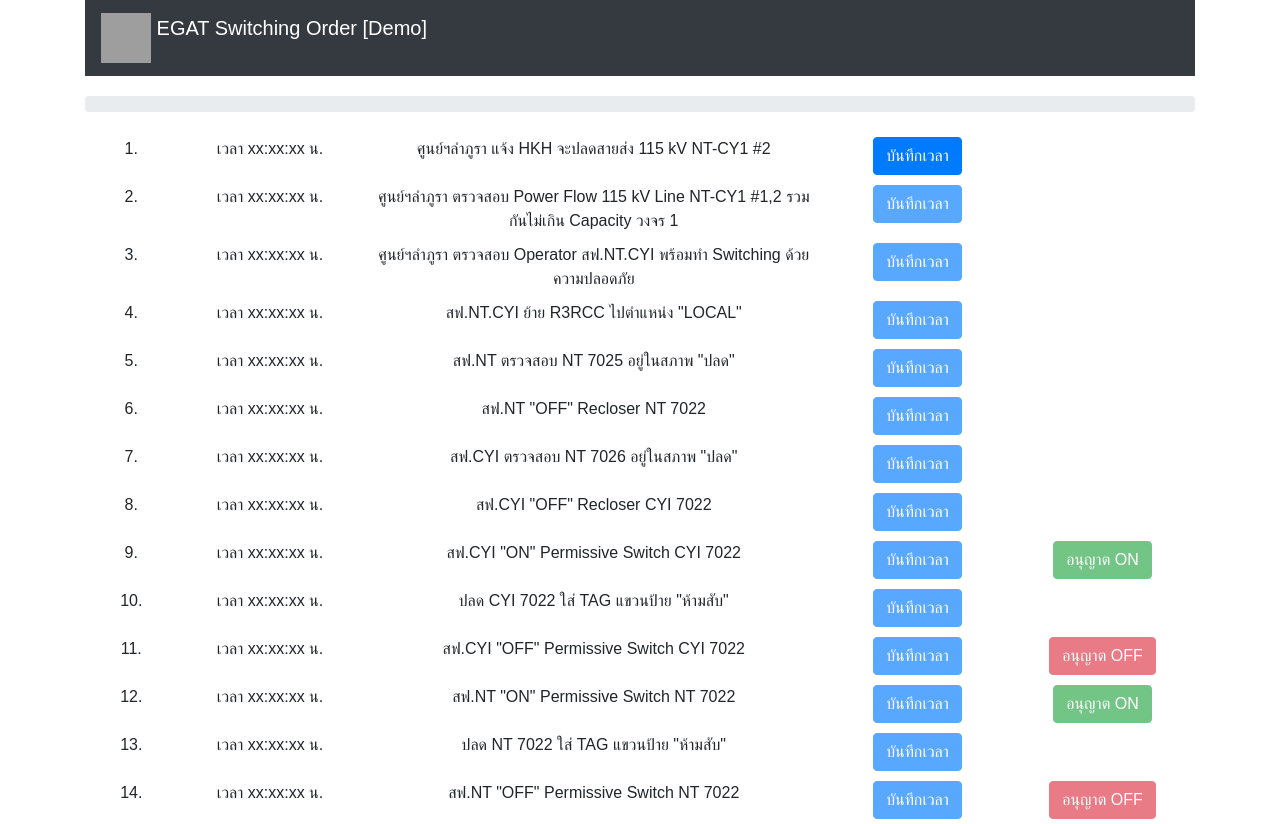
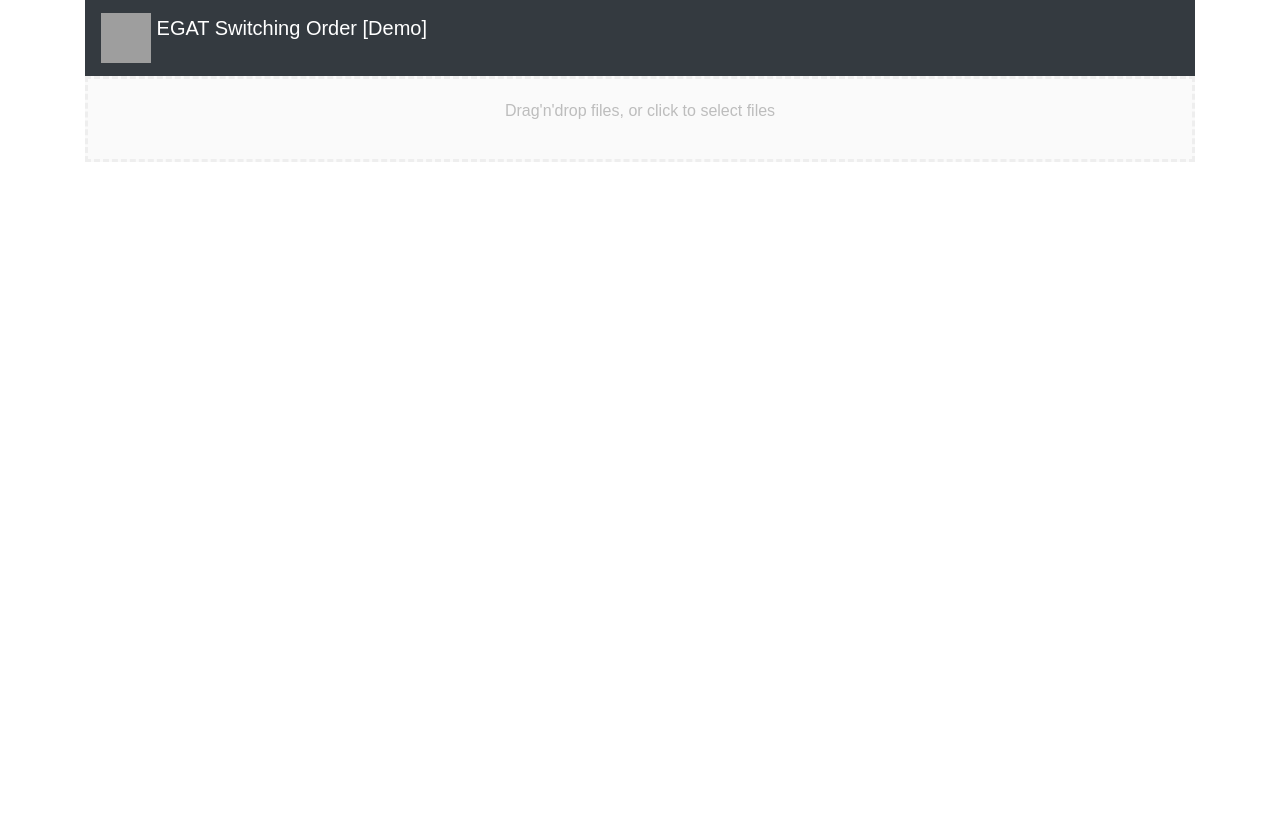
Before and after one commit to ruslylove/egat-so, a React (Create React App) app: page / in a window 1280 px wide. After the commit the page ends 800 px from the top, so only its background shows below. Built offline with nearby package versions, Linux system fonts and the light colour scheme; grey boxes are pictures that could not be loaded.

Commit message:
add file uploder

```diff
--- a/src/App.js
+++ b/src/App.js
@@ -6,16 +6,24 @@
 import Navbar from "react-bootstrap/Navbar";
 
 import "./styles.css";
+import FileUploader from "./components/FileUploader";
 
 export default function App() {
   const [current, setCurrent] = useState(0);
   const [time, setTime] = useState([]);
+  const [swo, setSwo] = useState();
 
   const getTime = () => {
     let now = new Date().toLocaleTimeString("th-TH");
     setTime([...time, now]);
     setCurrent(current + 1);
   };
+
+  const handleUpload = (content) => {
+    setSwo(JSON.parse(content));
+  };
+
+  //console.log(swo);
 
   //console.log(time);
 
@@ -34,12 +42,16 @@
             EGAT Switching Order [Demo]
           </Navbar.Brand>
         </Navbar>
+        <FileUploader onUpload={handleUpload} />
+        {swo && (
           <ProgressBar
-          animated={current < Switch.orders.length}
-          now={100 * (current / Switch.orders.length)}
+            animated={current < swo.orders.length}
+            now={100 * (current / swo.orders.length)}
             style={{ marginTop: "20px", marginBottom: "20px" }}
           />
-        {Switch.orders.map((m, i) => (
+        )}
+        {swo &&
+          swo.orders.map((m, i) => (
             <Order
               key={i}
               index={i + 1}
--- /dev/null
+++ b/src/components/FileUploader.jsx
@@ -0,0 +1,38 @@
+import React, { useState } from "react";
+import "../styles.css";
+
+import Dropzone from "react-dropzone";
+
+export default function FileUploader(props) {
+  const [fileNames, setFileNames] = useState([]);
+  const handleDrop = (acceptedFiles) => {
+    setFileNames(acceptedFiles.map((file) => file.name));
+    var reader = new FileReader();
+    reader.onload = function (e) {
+      var contents = e.target.result;
+      //console.log(contents);
+      props.onUpload(contents);
+    };
+    reader.readAsText(acceptedFiles[0]);
+  };
+  return (
+    <div>
+      <Dropzone onDrop={handleDrop}>
+        {({ getRootProps, getInputProps }) => (
+          <div {...getRootProps({ className: "dropzone" })}>
+            <input {...getInputProps()} />
+            <p>Drag'n'drop files, or click to select files</p>
+          </div>
+        )}
+      </Dropzone>
+      {fileNames.length===1 && <div>
+        <strong>Files:</strong>
+        <ul>
+          {fileNames.map((fileName) => (
+            <li key={fileName}>{fileName}</li>
+          ))}
+        </ul>
+      </div>}
+    </div>
+  );
+}
--- a/src/js/switching_order.js
+++ /dev/null
@@ -1,72 +0,0 @@
-var sw = {
-  orders: [
-    {
-      type: "common",
-      message: "ศูนย์ฯลำภูรา แจ้ง HKH จะปลดสายส่ง 115 kV NT-CY1 #2"
-    },
-    {
-      type: "common",
-      message:
-        "ศูนย์ฯลำภูรา ตรวจสอบ Power Flow 115 kV Line NT-CY1 #1,2 รวมกันไม่เกิน Capacity วงจร 1"
-    },
-    {
-      type: "common",
-      message:
-        "ศูนย์ฯลำภูรา ตรวจสอบ Operator สฟ.NT.CYI พร้อมทำ Switching ด้วยความปลอดภัย"
-    },
-    {
-      type: "common",
-      message: 'สฟ.NT.CYI ย้าย R3RCC ไปตำแหน่ง "LOCAL"'
-    },
-    {
-      type: "common",
-      message: 'สฟ.NT ตรวจสอบ NT 7025 อยู่ในสภาพ "ปลด"'
-    },
-    {
-      type: "common",
-      message: 'สฟ.NT "OFF" Recloser NT 7022'
-    },
-    {
-      type: "common",
-      message: 'สฟ.CYI ตรวจสอบ NT 7026 อยู่ในสภาพ "ปลด"'
-    },
-    {
-      type: "common",
-      message: 'สฟ.CYI "OFF" Recloser CYI 7022'
-    },
-    {
-      type: "permission",
-      message: 'สฟ.CYI "ON" Permissive Switch CYI 7022',
-      switch: "CYI 7022",
-      action: "ON"
-    },
-    {
-      type: "common",
-      message: 'ปลด CYI  7022 ใส่ TAG แขวนป้าย "ห้ามสับ"'
-    },
-    {
-      type: "permission",
-      message: 'สฟ.CYI "OFF" Permissive Switch CYI 7022',
-      switch: "CYI 7022",
-      action: "OFF"
-    },
-    {
-      type: "permission",
-      message: 'สฟ.NT "ON" Permissive Switch NT 7022',
-      switch: "NT 7022",
-      action: "ON"
-    },
-    {
-      type: "common",
-      message: 'ปลด NT  7022 ใส่ TAG แขวนป้าย "ห้ามสับ"'
-    },
-    {
-      type: "permission",
-      message: 'สฟ.NT "OFF" Permissive Switch NT 7022',
-      switch: "NT 7022",
-      action: "OFF"
-    }
-  ]
-};
-
-export default sw;
--- /dev/null
+++ b/src/js/switching_order.json
@@ -0,0 +1,68 @@
+{
+  "orders": [
+    {
+      "type": "common",
+      "message": "ศูนย์ฯลำภูรา แจ้ง HKH จะปลดสายส่ง 115 kV NT-CY1 #2"
+    },
+    {
+      "type": "common",
+      "message": "ศูนย์ฯลำภูรา ตรวจสอบ Power Flow 115 kV Line NT-CY1 #1,2 รวมกันไม่เกิน Capacity วงจร 1"
+    },
+    {
+      "type": "common",
+      "message": "ศูนย์ฯลำภูรา ตรวจสอบ Operator สฟ.NT.CYI พร้อมทำ Switching ด้วยความปลอดภัย"
+    },
+    {
+      "type": "common",
+      "message": "สฟ.NT.CYI ย้าย R3RCC ไปตำแหน่ง \"LOCAL\""
+    },
+    {
+      "type": "common",
+      "message": "สฟ.NT ตรวจสอบ NT 7025 อยู่ในสภาพ \"ปลด\""
+    },
+    {
+      "type": "common",
+      "message": "สฟ.NT \"OFF\" Recloser NT 7022"
+    },
+    {
+      "type": "common",
+      "message": "สฟ.CYI ตรวจสอบ NT 7026 อยู่ในสภาพ \"ปลด\""
+    },
+    {
+      "type": "common",
+      "message": "สฟ.CYI \"OFF\" Recloser CYI 7022"
+    },
+    {
+      "type": "permission",
+      "message": "สฟ.CYI \"ON\" Permissive Switch CYI 7022",
+      "switch": "CYI 7022",
+      "action": "ON"
+    },
+    {
+      "type": "common",
+      "message": "ปลด CYI  7022 ใส่ TAG แขวนป้าย \"ห้ามสับ\""
+    },
+    {
+      "type": "permission",
+      "message": "สฟ.CYI \"OFF\" Permissive Switch CYI 7022",
+      "switch": "CYI 7022",
+      "action": "OFF"
+    },
+    {
+      "type": "permission",
+      "message": "สฟ.NT \"ON\" Permissive Switch NT 7022",
+      "switch": "NT 7022",
+      "action": "ON"
+    },
+    {
+      "type": "common",
+      "message": "ปลด NT  7022 ใส่ TAG แขวนป้าย \"ห้ามสับ\""
+    },
+    {
+      "type": "permission",
+      "message": "สฟ.NT \"OFF\" Permissive Switch NT 7022",
+      "switch": "NT 7022",
+      "action": "OFF"
+    }
+  ]
+}
--- a/src/styles.css
+++ b/src/styles.css
@@ -2,3 +2,17 @@
   font-family: sans-serif;
   text-align: center;
 }
+
+ul {
+  margin: 0;
+}
+
+.dropzone {
+  text-align: center;
+  padding: 20px;
+  border: 3px dashed #eeeeee;
+  background-color: #fafafa;
+  color: #bdbdbd;
+
+  margin-bottom: 20px;
+}
```
Also changed, not shown: package.json (+6 -1 lines). Lines whose indentation alone changed are shown as unchanged.
